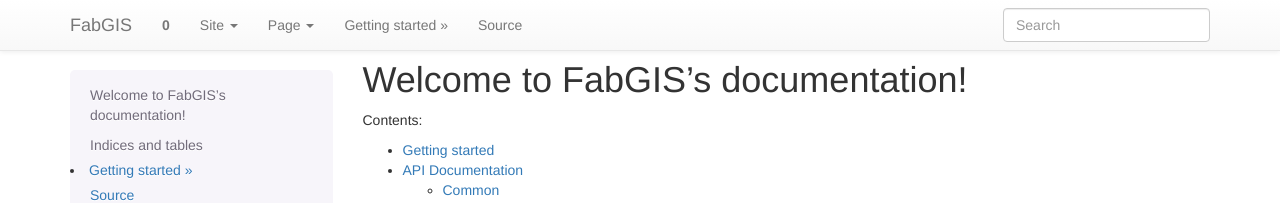
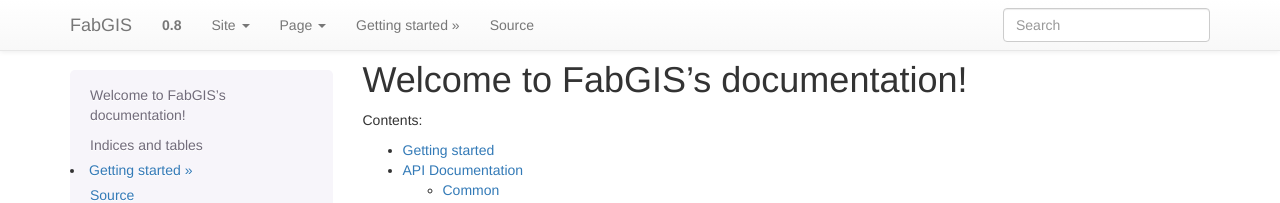
Before and after one commit to timlinux/fabgis, a Sphinx documentation site: the page built from docs/source/index.rst, in a window 1280 px wide. Shown: the top 203 px of the page. Built offline with Sphinx 7.4.7, drawn with Linux system fonts in a browser that asks for light colours.

Commit message:
Fix version number in docs

```diff
--- a/docs/source/conf.py
+++ b/docs/source/conf.py
@@ -57,7 +57,7 @@ copyright = u'2013, Tim Sutton, Werner Macho'
 # built documents.
 #
 # The short X.Y version.
-version = '0'
+version = '0.8'
 # The full version, including alpha/beta/rc tags.
 release = '0.8'
 
```
